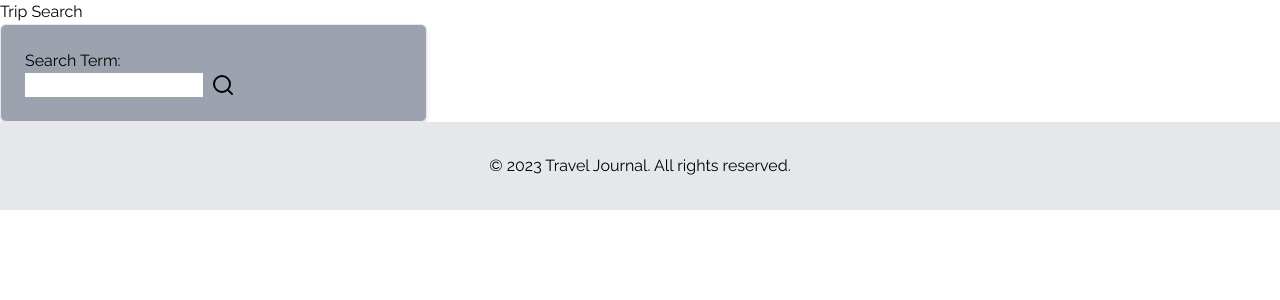
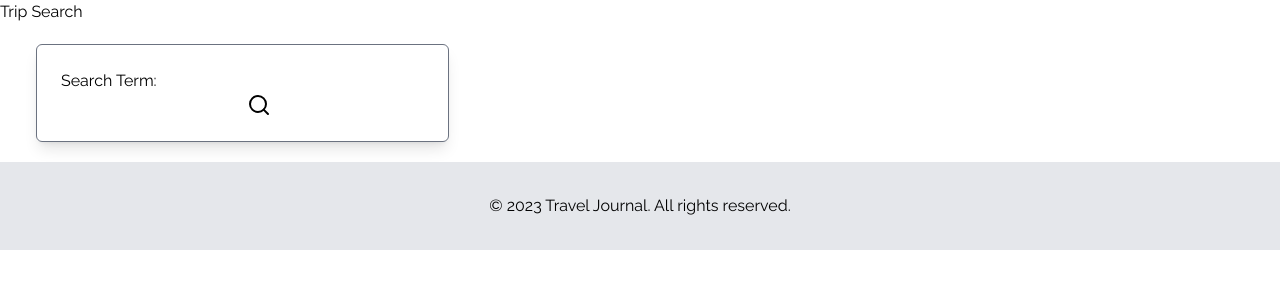
Before and after one commit to ckc2007/Travel-Journal, a web app: file views/layouts/index3.html in a window 1280 px wide. Shown: the part 80-380 px from the top of the page. Run offline with its HTML, style and script files only (its server is not run), Linux system fonts and the light colour scheme; some libraries are stand-ins or nearby versions.

Commit message:
adjusted search bar

```diff
--- a/views/layouts/index3.html
+++ b/views/layouts/index3.html
@@ -44,8 +44,9 @@
       </div>
     </header>
 
-    <h1>Trip Search</h1>
-    <div class="border bg-gray-400 px-6 py-6 rounded-md shadow-md text-black w-1/3">
+<h1>Trip Search</h1>
+<div class="p-5">
+    <div class="border ml-4 border-gray-500 px-6 py-6 rounded-md shadow-lg text-black w-1/3">
       <form id="search-form">
         <label for="search-term">Search Term:</label>
         <div class="flex items-center">
@@ -56,7 +57,7 @@
         </div>
       </form>
     </div>
-
+</div>
       <div id="search-results">
         <!-- Search results will be dynamically added here -->
       </div>
```
